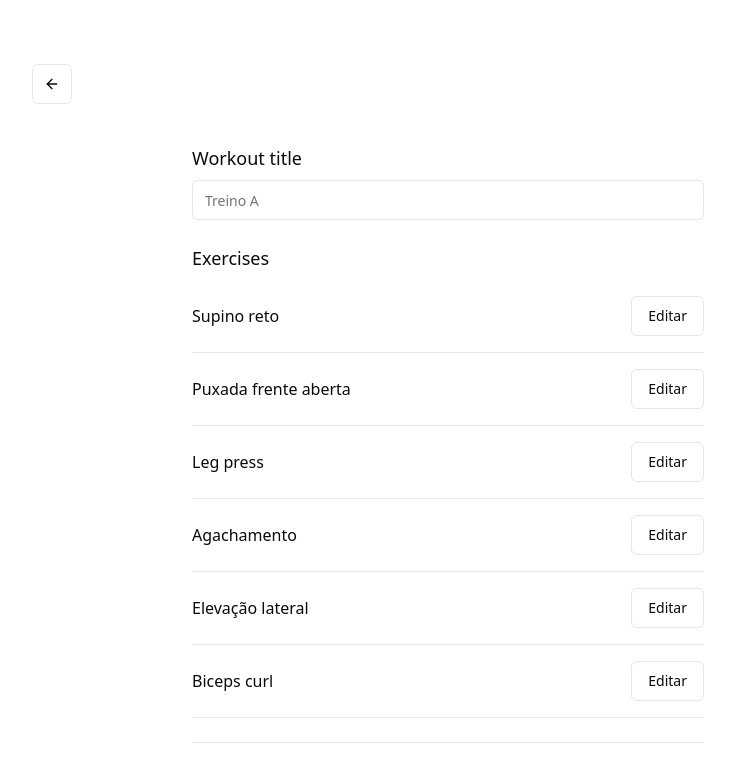
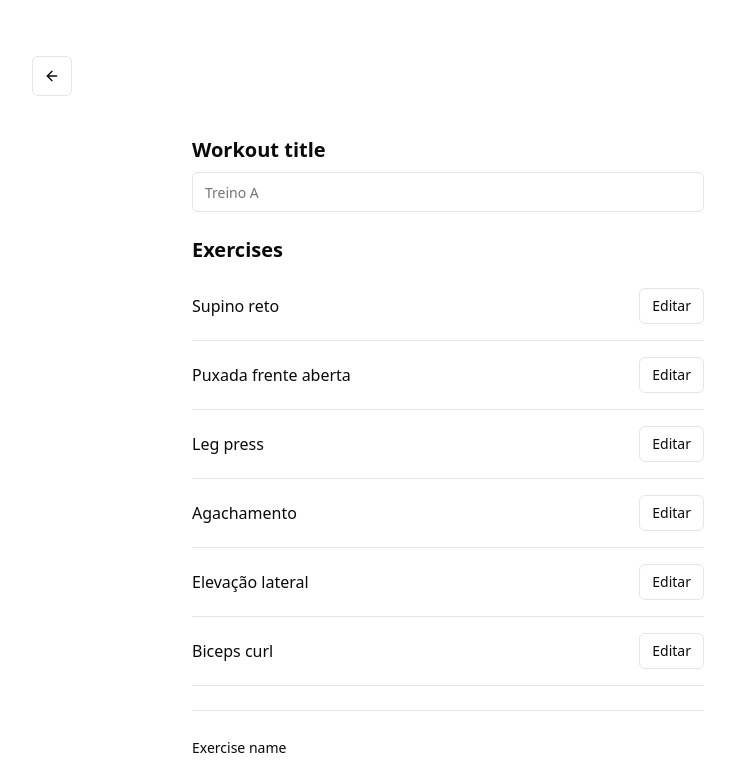
Before and after one commit to katsuragawaa/workout-react, a Next.js app: page /workout/new in a window 1280 px wide. Shown: the top 767 px of the page, without its empty margins (192-927 px from the left). Built offline with nearby package versions, Linux system fonts and the light colour scheme.

Commit message:
Refactor layout and styling in multiple components

```diff
--- a/app/layout.tsx
+++ b/app/layout.tsx
@@ -17,7 +17,7 @@ export const metadata: Metadata = {
 export default function RootLayout({ children }: Readonly<{ children: React.ReactNode }>) {
   return (
     <html lang="en">
-      <body className={cn("mx-auto my-16 min-h-screen max-w-4xl bg-background font-sans antialiased", inter.variable)}>
+      <body className={cn("min-h-screen bg-background font-sans antialiased", inter.variable)}>
         <ThemeProvider attribute="class" defaultTheme="system" enableSystem disableTransitionOnChange>
           {children}
         </ThemeProvider>
--- a/app/page.tsx
+++ b/app/page.tsx
@@ -8,11 +8,11 @@ import Link from "next/link";
 export default function Home() {
   return (
     <>
-      <header className="container flex items-center justify-end">
+      <header className="container flex max-w-4xl items-center justify-end pt-14">
         <ThemeToggle />
       </header>
 
-      <main className="container flex min-h-screen max-w-xl flex-col pt-10">
+      <main className="container flex max-w-xl flex-col py-10">
         <h1 className="pb-10 text-5xl font-extrabold">
           Choose
           <br />
--- a/app/workout/[id]/page.tsx
+++ b/app/workout/[id]/page.tsx
@@ -23,7 +23,7 @@ export default function Workout({ params }: WorkoutPageProps) {
 
   return (
     <>
-      <header className="container flex items-center justify-between">
+      <header className="container flex max-w-4xl items-center justify-between pt-14">
         <Link className={buttonVariants({ variant: "outline", size: "icon" })} href="/">
           <ArrowLeft className="h-4 w-4" />
         </Link>
@@ -31,7 +31,7 @@ export default function Workout({ params }: WorkoutPageProps) {
         <TimerDrawer trigger={IconTrigger} />
       </header>
 
-      <main className="container flex min-h-screen max-w-2xl flex-col pt-10">
+      <main className="container flex max-w-2xl flex-col py-10">
         <h1 className="text-5xl font-extrabold">{workout.title}</h1>
 
         <div className="grid grid-cols-1 gap-3 pt-10 md:grid-cols-2">
--- a/app/workout/new/page.tsx
+++ b/app/workout/new/page.tsx
@@ -41,13 +41,13 @@ export default function NewWorkout() {
 
   return (
     <>
-      <header className="container flex items-center justify-between">
+      <header className="container flex max-w-4xl items-center justify-between pt-14">
         <Link className={buttonVariants({ variant: "outline", size: "icon" })} href="/">
           <ArrowLeft className="h-4 w-4" />
         </Link>
       </header>
 
-      <main className="container flex min-h-screen max-w-xl flex-col pt-10">
+      <main className="container flex max-w-xl flex-col py-10">
         <Form {...form}>
           <form onSubmit={form.handleSubmit(onSubmit)} className="space-y-6">
             <FormField
@@ -55,7 +55,7 @@ export default function NewWorkout() {
               name="title"
               render={({ field }) => (
                 <FormItem>
-                  <FormLabel className="text-lg font-medium">Workout title</FormLabel>
+                  <FormLabel className="text-xl font-bold">Workout title</FormLabel>
                   <FormControl>
                     <Input placeholder="Treino A" {...field} />
                   </FormControl>
@@ -64,21 +64,19 @@ export default function NewWorkout() {
               )}
             />
 
-            <h3 className="text-lg font-medium">Exercises</h3>
+            <h3 className="text-xl font-bold">Exercises</h3>
 
             <div className="space-y-4">
               {exercises.map((exercise, index) => (
-                <>
-                  <div className="flex flex-row items-center justify-between" key={exercise.id}>
+                <Fragment key={exercise.id}>
+                  <div className="flex flex-row items-center justify-between">
                     <p>{exercise.name}</p>
-                    <span>
-                      <Button variant="outline" size="default">
-                        Editar
-                      </Button>
-                    </span>
+                    <Button className="w-fit" variant="outline" size="sm">
+                      Editar
+                    </Button>
                   </div>
                   <Separator />
-                </>
+                </Fragment>
               ))}
             </div>
 
```
